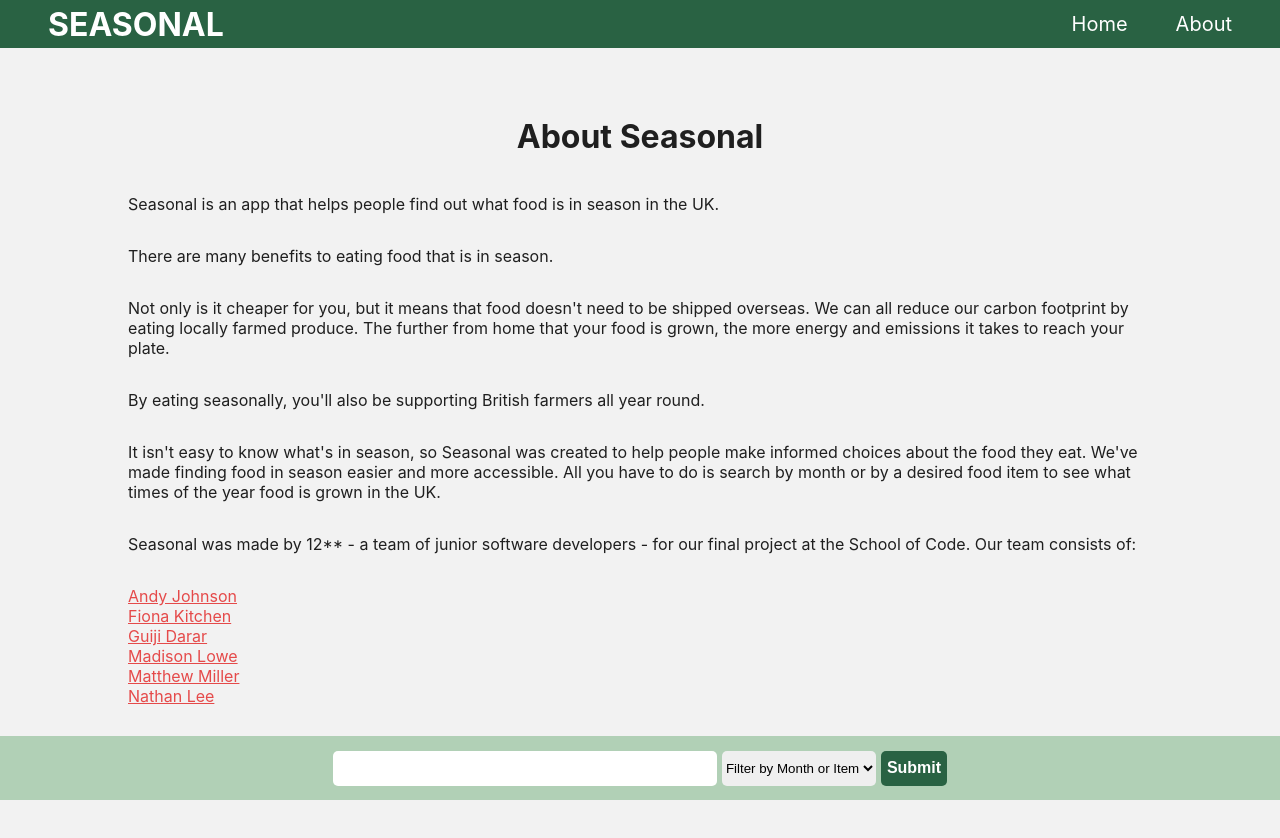
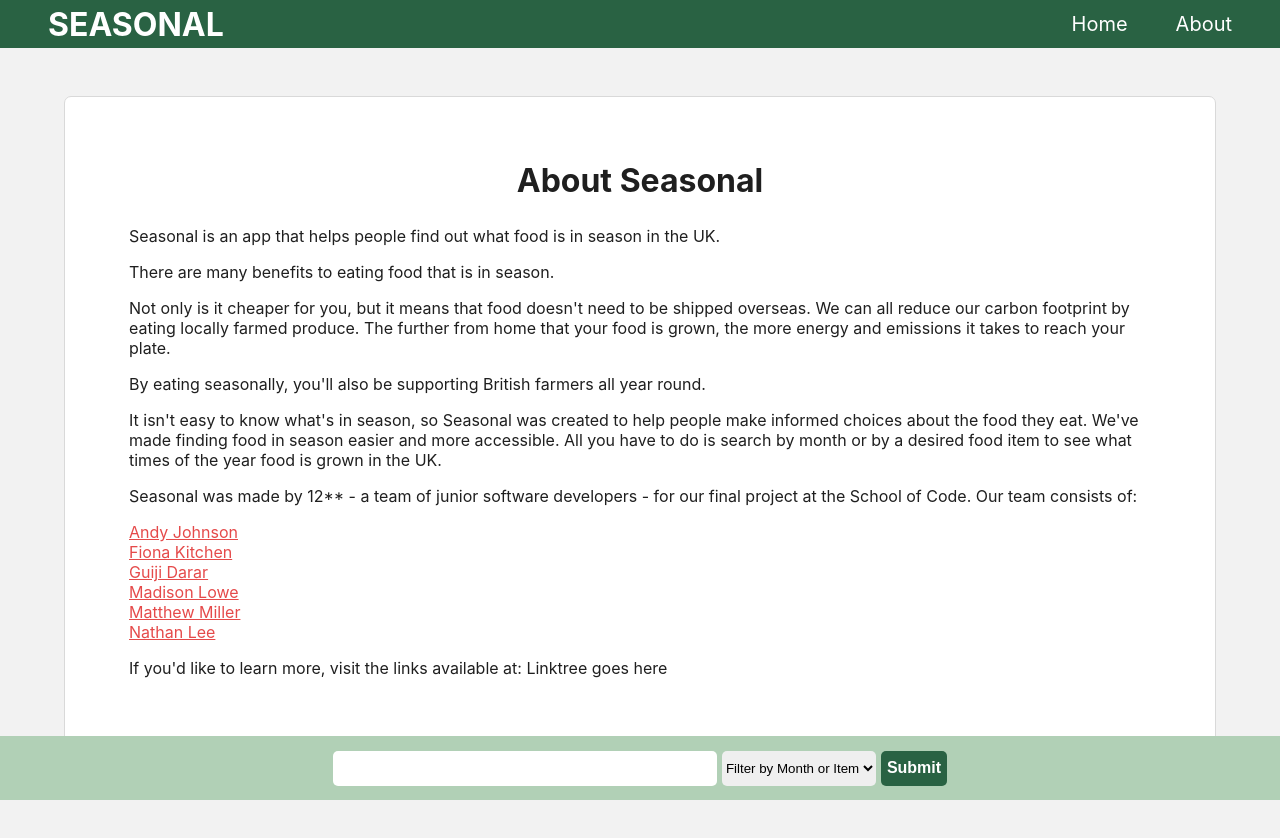
Before and after one commit to SchoolOfCode/final-project_front-end-12, a Next.js app in the folder seasonal/: page /about in a window 1280 px wide. Shown: the top 838 px of the page. Built offline with nearby package versions, Linux system fonts and the light colour scheme.

Commit message:
fixed about page background, added gray to color variables
Co-authored-by: Guiji Darar <102989293+Gdarar@users.noreply.github.com>

```diff
--- a/seasonal/pages/about.js
+++ b/seasonal/pages/about.js
@@ -16,6 +16,7 @@ export default function About() {
       </Head>
             <NavBar />
             <div className={styles.pagecontainer}>
+                <div className={styles.textcontainer}>
                     <h1>About Seasonal</h1>
                     <p>Seasonal is an app that helps people find out what food is in season in the UK.</p>
                     <p>There are many benefits to eating food that is in season. </p>
@@ -33,6 +34,7 @@ export default function About() {
                     </ul>
                     <p>If you&apos;d like to learn more, visit the links available at: Linktree goes here</p>
                 </div>
+            </div>
             <footer className={styles.footer}>
                 <SearchBar />
             </footer>
--- a/seasonal/styles/About.module.css
+++ b/seasonal/styles/About.module.css
@@ -3,14 +3,28 @@
   flex: 1;
   display: flex;
   flex-direction: column;
-  margin: 0 10vw;
+  align-items: center;
   padding-top: 48px;
   padding-bottom: 60px;
-  text-align: left;
 
 }
+
+.textcontainer {
+  height: fit-content;
+  width: 90vw;
+  padding: 5vw;
+  background-color: var(--main-lightest);
+  border-radius: 7px;
+  border: solid;
+  border-width: 1px;
+  border-color: var(--main-gray);
+  text-align: left;
+}
+
 .pagecontainer h1{
-  align-self: center;
+  text-align: center;
+  padding-bottom: 10px;
+  margin: 0px;
 }
 .footer {
   display: flex;
--- a/seasonal/styles/globals.css
+++ b/seasonal/styles/globals.css
@@ -1,6 +1,7 @@
 :root {
   --main-light: #f2f2f2;
   --main-lightest: #ffffff;
+  --main-gray: #D9D9D9;
   --main-dark: #1f1f1f;
   --main-darkest: #000000;
   --accent-one: #296243;
```
Lines whose indentation alone changed are shown as unchanged.
